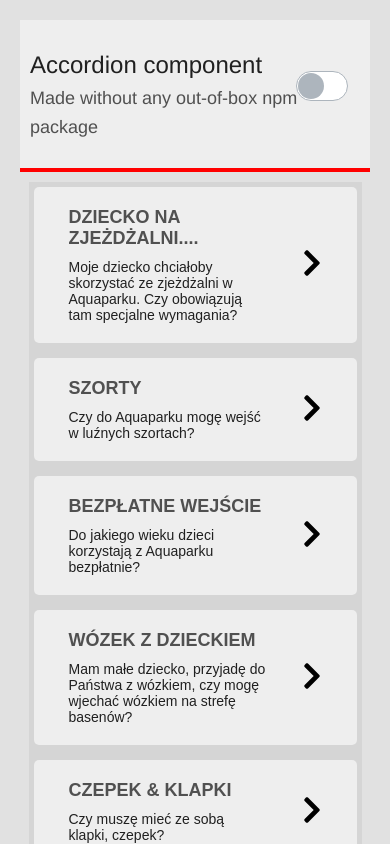
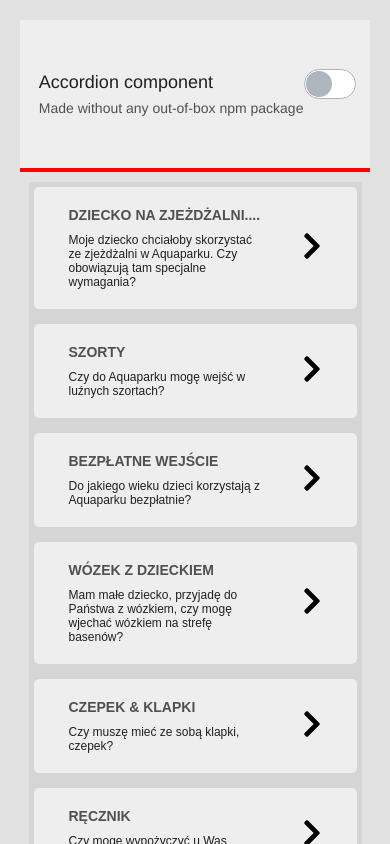
Before and after one commit to krzysztofplesniak/Accordion-React-project, a React (Create React App) app: page / in a window 390 px wide. Shown: the top 844 px of the page. Built offline with nearby package versions, Linux system fonts and the light colour scheme; data requests are answered from the project's data file.

Commit message:
Fixing reponisve desing for screnn dimesnion less than 600px

```diff
--- a/src/styles/base/_mediaqueries.scss
+++ b/src/styles/base/_mediaqueries.scss
@@ -66,9 +66,37 @@
         margin: $xs-pm;
         padding: $xs-pm;
         height: 18vh;
+
+        &__title {
+            font-size: $m-fs;
+        }
+
+        &__subtitle {
+            font-size: $s-fs;
+        }
     }
 
-    .custom-switch {
-        padding-left: 1rem;
+    .accordion {
+        &--title {
+            font-size: $s-fs;
+        }
+
+        &--subtitle {
+            font-size: $xs-fs;
+        }
+
+        &__text {
+            font-size: $xs-fs;
+        }
+    }
+
+    .custom-switch .custom-control-label::before {
+        top: -1rem;
+        left: -3.75rem;
+    }
+
+    .custom-switch .custom-control-label::after {
+        top: -0.8rem;
+        left: -3.55rem;
     }
 }
--- a/src/styles/base/_variables.scss
+++ b/src/styles/base/_variables.scss
@@ -47,5 +47,5 @@ $l-fw: 900;
 
 // Breakpoints
 $desktop-breakpoint: 900px;
-$tablet-breakpoint: 700px;
-$mobile-breakpoint: 450px;
+$tablet-breakpoint: 750px;
+$mobile-breakpoint: 600px;
--- a/src/styles/styles.css
+++ b/src/styles/styles.css
@@ -1272,7 +1272,7 @@ body {
           align-items: center;
 }
 
-@media (min-width: 700px) and (max-width: 900px) {
+@media (min-width: 750px) and (max-width: 900px) {
   .app-container {
     width: 85%;
     max-width: 50rem;
@@ -1301,13 +1301,13 @@ body {
   }
 }
 
-@media (min-width: 450px) and (max-width: 700px) {
+@media (min-width: 600px) and (max-width: 750px) {
   .custom-switch {
     padding-left: 1.5rem;
   }
 }
 
-@media (max-width: 450px) {
+@media (max-width: 600px) {
   .app-container {
     width: 100%;
     max-width: 100vh;
@@ -1331,8 +1331,28 @@ body {
     padding: 1rem;
     height: 18vh;
   }
-  .custom-switch {
-    padding-left: 1rem;
+  .header__title {
+    font-size: 1.8rem;
+  }
+  .header__subtitle {
+    font-size: 1.4rem;
+  }
+  .accordion--title {
+    font-size: 1.4rem;
+  }
+  .accordion--subtitle {
+    font-size: 1.2rem;
+  }
+  .accordion__text {
+    font-size: 1.2rem;
+  }
+  .custom-switch .custom-control-label::before {
+    top: -1rem;
+    left: -3.75rem;
+  }
+  .custom-switch .custom-control-label::after {
+    top: -0.8rem;
+    left: -3.55rem;
   }
 }
 /*# sourceMappingURL=styles.css.map */
```
Also changed, not shown: 1 other file (tests, documents, lock files or other folders).
